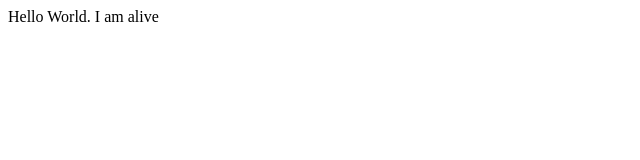
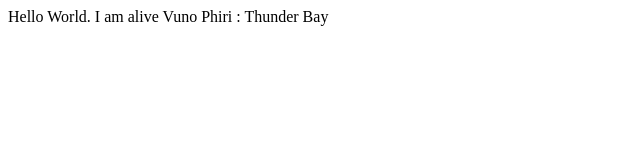
Before and after one commit to vunophiri/UmbrellaAcademy, a plain HTML site: page index.html in a window 1280 px wide. Shown: the whole page, without its empty margins (0-640 px from the left). Drawn offline with Linux system fonts and the light colour scheme.

Commit message:
Update index.html

```diff
--- a/index.html
+++ b/index.html
@@ -4,5 +4,6 @@
 </head>
   <body>
     Hello World. I am alive
+    Vuno Phiri : Thunder Bay
   </body>
 </html>
```
